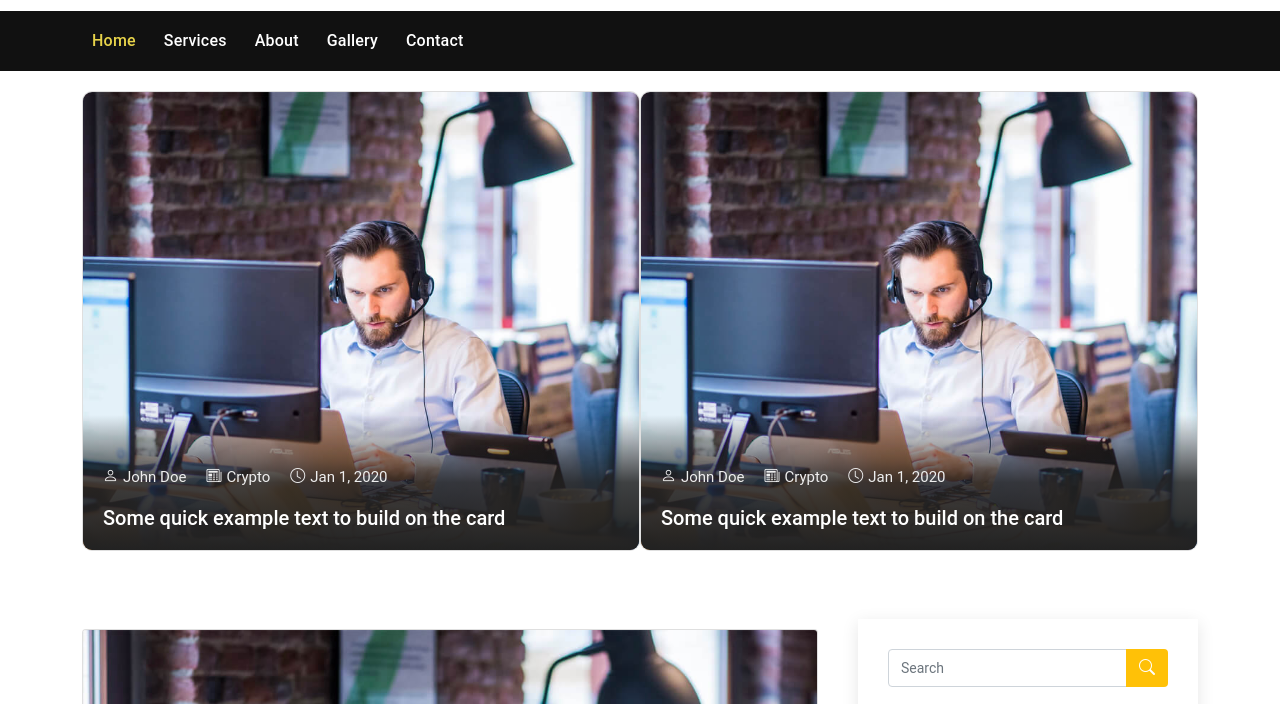
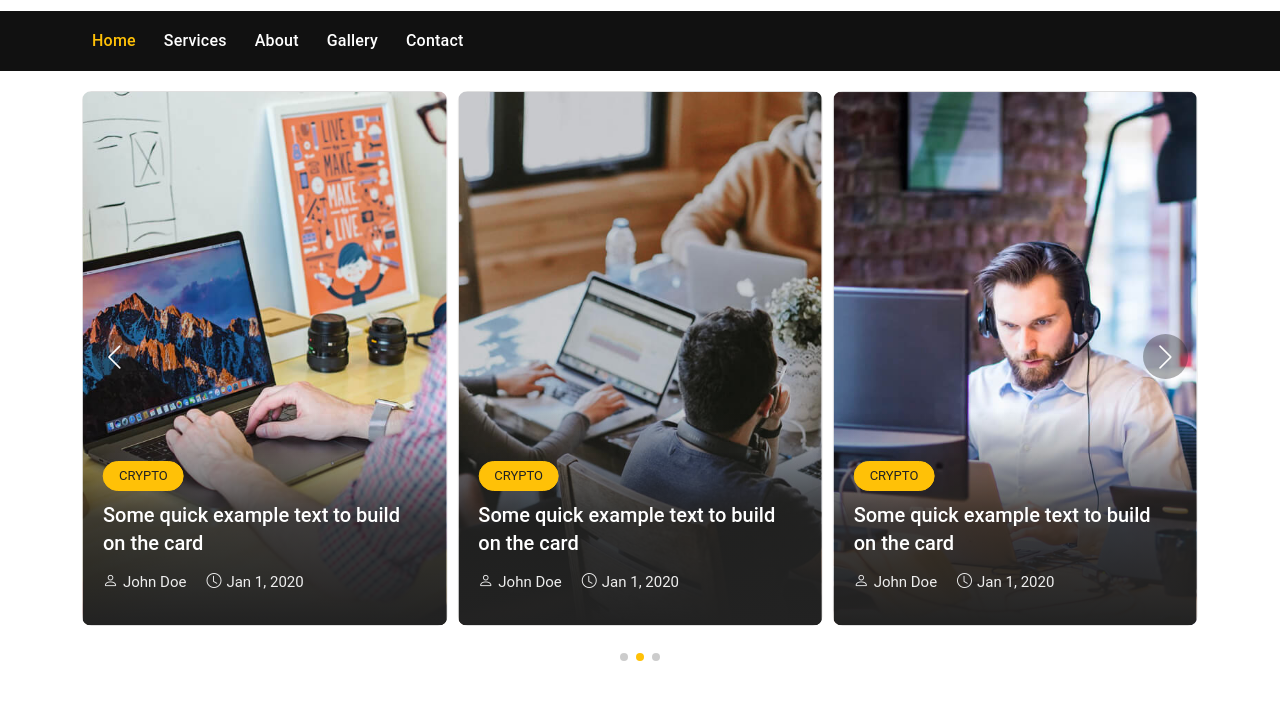
Before and after one commit to dyCodes/media-blog, a plain HTML site: page index.html in a window 1280 px wide. Shown: the part 57-761 px from the top of the page. Drawn offline with Linux system fonts and the light colour scheme.

Commit message:
Add Hero section + posts slider

```diff
--- a/assets/scss/_config.scss
+++ b/assets/scss/_config.scss
@@ -1,5 +1,5 @@
 // COLORS
-$mainColor: #e7d34a;
+$mainColor: #ffc107;
 $black: #222;
 $textColor: #333335;
 
--- a/assets/scss/main.scss
+++ b/assets/scss/main.scss
@@ -20,11 +20,16 @@
 #hero {
 	padding: 20px 0;
 
-	article {
-		height: 65vh;
-		max-height: 460px;
+	#post_slider_hero {
+		padding-bottom: 42px;
+
+		.swiper-slide {
 			border-radius: 10px;
 			overflow: hidden;
+			article {
+				min-height: 380px;
+				height: 67vh;
+				max-height: 535px;
 
 				img {
 					object-fit: cover;
@@ -32,20 +37,56 @@
 				}
 				.card-body {
 					width: 100%;
-			padding: 10px 20px;
-			padding-top: 45px;
+					padding: 16px 20px;
+					padding-top: 50px;
 					position: absolute;
 					bottom: 0;
 					background: linear-gradient(#0000, rgba(34, 34, 34, 0.85), #222);
 
+					.category a {
+						color: $black;
+						font-size: 13px;
+						padding: 4px 15px;
+						background: $mainColor;
+						border: 1px solid #ffc107;
+						border-radius: 16px;
+						text-transform: uppercase;
+						margin-bottom: 10px;
+					}
 					.entry-meta li {
 						a,
 						.bi {
 							color: #eee;
 						}
+						&.category {
+							position: absolute;
+							top: 10px;
+							left: 10px;
+						}
 					}
 					.entry-title {
 						color: #fff;
+					}
+				}
+			}
+		}
+		.swiper-button-next,
+		.swiper-button-prev {
+			color: #fff;
+			width: 45px;
+			height: 45px;
+			top: 46%;
+			background: rgba(34, 34, 34, 0.35);
+			border-radius: 50%;
+
+			&::after {
+				font-size: 24px;
+			}
+		}
+		.swiper-pagination.swiper-pagination-bullets {
+			bottom: 0;
+			.swiper-pagination-bullet-active {
+				background: $mainColor;
 			}
 		}
 	}
--- a/index.html
+++ b/index.html
@@ -19,6 +19,7 @@
   <!-- Vendor CSS Files -->
   <link href="assets/vendor/bootstrap.min.css" rel="stylesheet" />
   <link href="assets/vendor/bootstrap-icons/bootstrap-icons.css" rel="stylesheet" />
+  <link href="assets/vendor/swiper-bundle.min.css" rel="stylesheet" />
   <!-- Template Main CSS File -->
   <link href="assets/css/main.css" rel="stylesheet" />
 
@@ -41,7 +42,7 @@
     <nav id="mobile_navbar" class="navbar navbar-expand-md" id="navbar">
       <div class="container">
         <!-- Logo -->
-        <a class="logo" href="/">
+        <a class="logo" href="">
           <img src="./assets/img/logo.png" alt="EventPlanner" />
         </a>
 
@@ -113,65 +114,105 @@
     <!------- Hero Section ------->
     <section id="hero">
       <div class="container">
-        <div class="slider _flex">
 
-          <article class="card">
+        <div id="post_slider_hero" class="swiper swiper-container">
+          <div class="swiper-wrapper">
+            <!-- slide item -->
+            <div class="swiper-slide">
+              <article class="card post">
                 <img src="./assets/img/blog/blog-1.jpg" alt="">
 
                 <div class="card-body">
+                  <div class="category _flex">
+                    <a href="blog-single.html">Crypto</a>
+                  </div>
+
+
+                  <a href="blog-single.html" class="entry-title">
+                    <h2>Some quick example text to build on the card</h2>
+                  </a>
+
                   <ul class="entry-meta _flex">
                     <li class="_flex">
                       <i class="bi bi-person"></i> <a href="blog-single.html">John
                         Doe</a>
                     </li>
-
-                <li class="_flex"><i class="bi bi-newspaper"></i>
-                  <a href="blog-single.html">Crypto</a>
-                </li>
-
                     <li class="_flex">
                       <i class="bi bi-clock"></i>
                       <a href="blog-single.html">
                         <time datetime="2020-01-01">Jan 1, 2020</time></a>
                     </li>
+                  </ul>
 
-              </ul>
+                </div>
+              </article>
+            </div>
+            <!-- slide item -->
+            <div class="swiper-slide">
+              <article class="card post">
+                <img src="./assets/img/blog/blog-2.jpg" alt="">
+
+                <div class="card-body">
+                  <div class="category _flex">
+                    <a href="blog-single.html">Crypto</a>
+                  </div>
+
 
                   <a href="blog-single.html" class="entry-title">
                     <h2>Some quick example text to build on the card</h2>
                   </a>
-            </div>
-          </article>
 
-          <article class="card">
-            <img src="./assets/img/blog/blog-1.jpg" alt="">
-
-            <div class="card-body">
                   <ul class="entry-meta _flex">
                     <li class="_flex">
                       <i class="bi bi-person"></i> <a href="blog-single.html">John
                         Doe</a>
                     </li>
-
-                <li class="_flex"><i class="bi bi-newspaper"></i>
-                  <a href="blog-single.html">Crypto</a>
-                </li>
-
                     <li class="_flex">
                       <i class="bi bi-clock"></i>
                       <a href="blog-single.html">
                         <time datetime="2020-01-01">Jan 1, 2020</time></a>
                     </li>
+                  </ul>
 
-              </ul>
+                </div>
+              </article>
+            </div>
+            <!-- slide item -->
+            <div class="swiper-slide">
+              <article class="card post">
+                <img src="./assets/img/blog/blog-3.jpg" alt="">
+
+                <div class="card-body">
+                  <div class="category _flex">
+                    <a href="blog-single.html">Crypto</a>
+                  </div>
+
 
                   <a href="blog-single.html" class="entry-title">
                     <h2>Some quick example text to build on the card</h2>
                   </a>
+
+                  <ul class="entry-meta _flex">
+                    <li class="_flex">
+                      <i class="bi bi-person"></i> <a href="blog-single.html">John
+                        Doe</a>
+                    </li>
+                    <li class="_flex">
+                      <i class="bi bi-clock"></i>
+                      <a href="blog-single.html">
+                        <time datetime="2020-01-01">Jan 1, 2020</time></a>
+                    </li>
+                  </ul>
+
                 </div>
               </article>
+            </div>
+          </div>
+          <div class="swiper-button-next"></div>
+          <div class="swiper-button-prev"></div>
+          <div class="swiper-pagination"></div>
+        </div>
 
-        </div>
       </div>
     </section>
     <!-- End Hero -->
@@ -361,7 +402,38 @@
 
   <!-- Vendor JS Files -->
   <script src="assets/vendor/bootstrap.min.js"></script>
-  <script src="assets/vendor/glightbox.min.js"></script>
+  <script src="assets/vendor/swiper-bundle.min.js"></script>
+
+  <script>
+    new Swiper('#post_slider_hero', {
+      slidesPerView: 1,
+      spaceBetween: 10,
+      loop: true,
+      speed: 600,
+      autoplay: {
+        delay: 3000,
+        disableOnInteraction: false
+      },
+      navigation: {
+        nextEl: ".swiper-button-next",
+        prevEl: ".swiper-button-prev",
+      },
+      pagination: {
+        el: '.swiper-pagination',
+        // dynamicBullets: true,
+      },
+
+      breakpoints: {
+        920: {
+          slidesPerView: 2,
+        },
+        1024: {
+          slidesPerView: 3,
+        },
+      }
+    });
+
+  </script>
   <!-- Template Main JS File -->
   <script src="assets/js/main.js"></script>
 </body>
```
Also changed, not shown: assets/css/main.css. Lines whose indentation alone changed are shown as unchanged.
